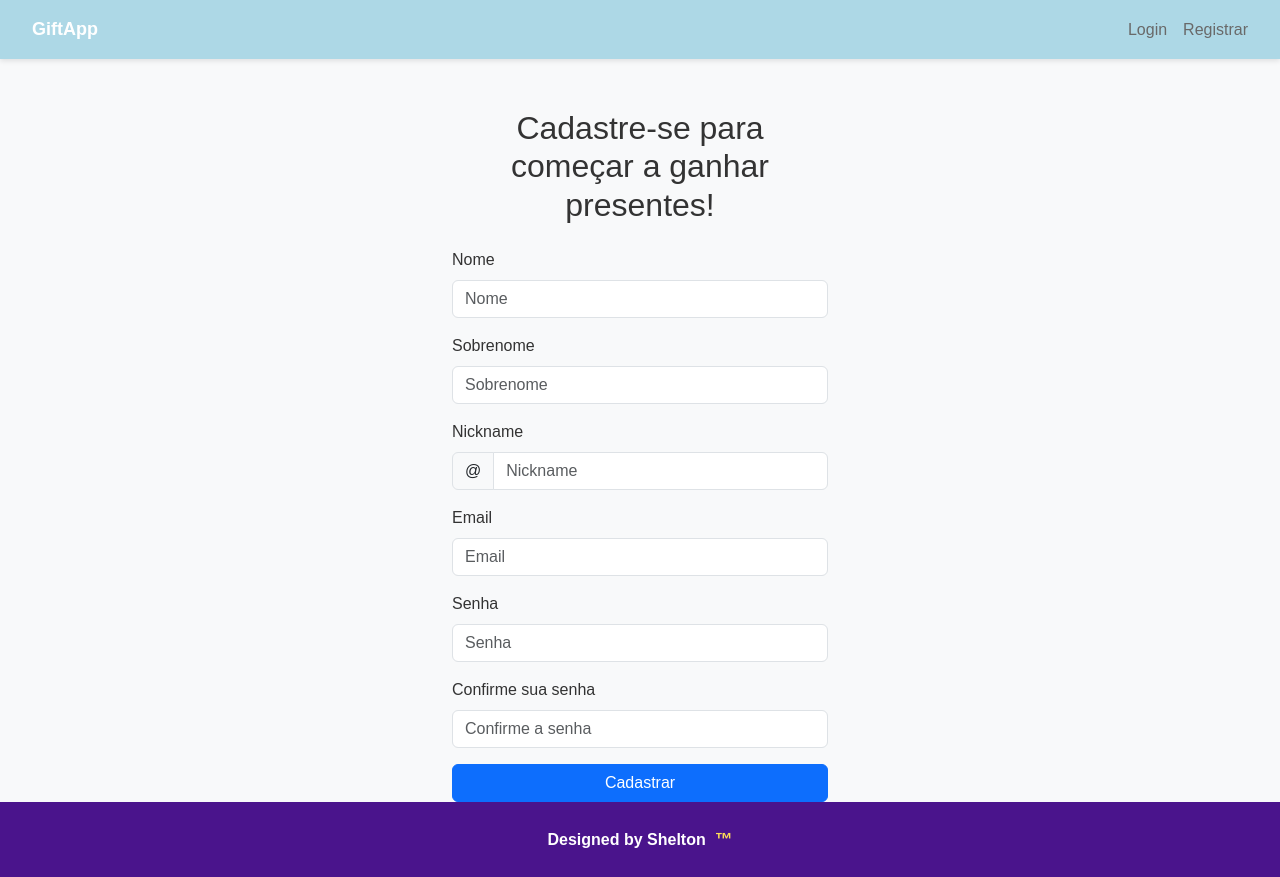
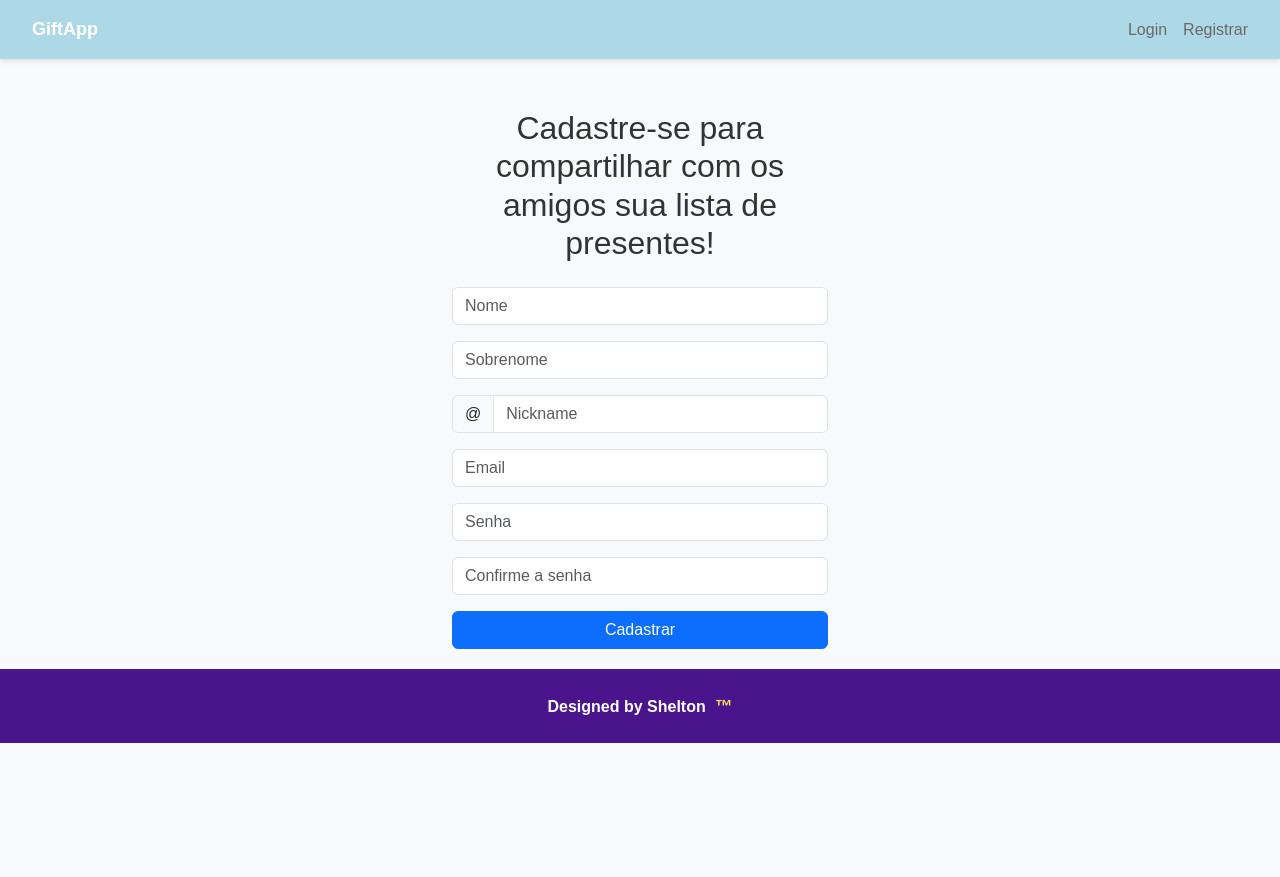
Before and after one commit to SheltonMartins/gift-app-frontend, a React (Create React App) app: page /register in a window 1280 px wide. After the commit the page ends 800 px from the top, so only its background shows below. Built offline with nearby package versions, Linux system fonts and the light colour scheme.

Commit message:
aparecnia do register

```diff
--- a/src/pages/Register.tsx
+++ b/src/pages/Register.tsx
@@ -39,11 +39,11 @@ const Register: React.FC = () => {
 
   return (
     <Container style={{ maxWidth: '400px', marginTop: '50px' }}>
-      <h2 className="mb-4 text-center">Cadastre-se para começar a ganhar presentes!</h2>
+      <h2 className="mb-4 text-center">Cadastre-se para compartilhar com os amigos sua lista de presentes!</h2>
       {error && <Alert variant="danger">{error}</Alert>}
       <Form onSubmit={handleRegister}>
         <Form.Group className="mb-3">
-          <Form.Label>Nome</Form.Label>
+
           <Form.Control
             type="text"
             placeholder="Nome"
@@ -54,7 +54,7 @@ const Register: React.FC = () => {
         </Form.Group>
 
         <Form.Group className="mb-3">
-          <Form.Label>Sobrenome</Form.Label>
+
           <Form.Control
             type="text"
             placeholder="Sobrenome"
@@ -65,7 +65,7 @@ const Register: React.FC = () => {
         </Form.Group>
 
         <Form.Group className="mb-3">
-          <Form.Label>Nickname</Form.Label>
+
           <InputGroup>
             <InputGroup.Text>@</InputGroup.Text>
             <Form.Control
@@ -79,7 +79,7 @@ const Register: React.FC = () => {
         </Form.Group>
 
         <Form.Group className="mb-3">
-          <Form.Label>Email</Form.Label>
+
           <Form.Control
             type="email"
             placeholder="Email"
@@ -90,7 +90,7 @@ const Register: React.FC = () => {
         </Form.Group>
 
         <Form.Group className="mb-3">
-          <Form.Label>Senha</Form.Label>
+
           <Form.Control
             type="password"
             placeholder="Senha"
@@ -101,7 +101,7 @@ const Register: React.FC = () => {
         </Form.Group>
 
         <Form.Group className="mb-3">
-          <Form.Label>Confirme sua senha</Form.Label>
+
           <Form.Control
             type="password"
             placeholder="Confirme a senha"
--- a/src/styles/Footer.Style.ts
+++ b/src/styles/Footer.Style.ts
@@ -10,6 +10,7 @@ export const FooterContainer = styled.footer`
   font-family: 'Arial', sans-serif;
   position: relative;
   bottom: 0;
+  margin-top: 20px;
 `;
 
 export const FooterText = styled.p`
```
